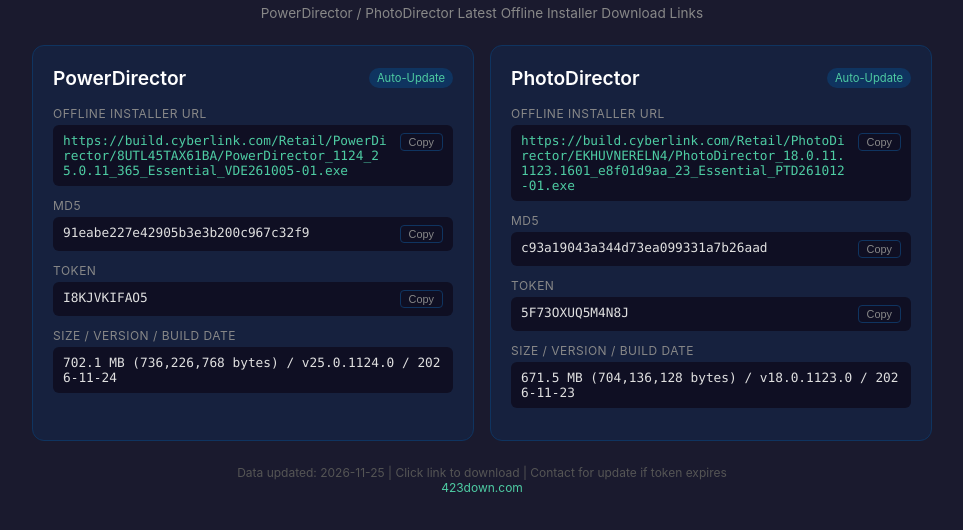
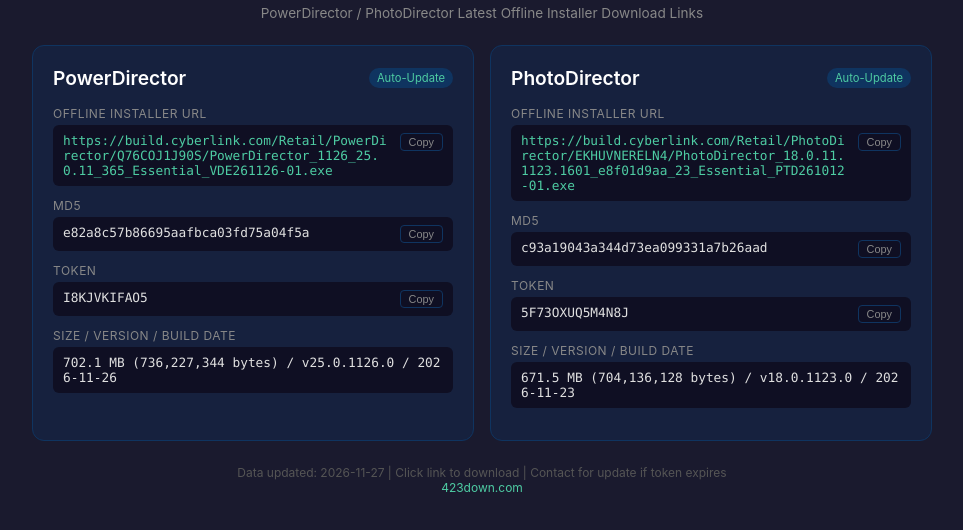
Before and after one commit to 423down-links/cyberlink-links, a plain HTML site: page index.html in a window 1280 px wide. Shown: the part 54-584 px from the top of the page, without its empty margins (158-1121 px from the left). Drawn offline with Linux system fonts and the light colour scheme.

Commit message:
自动更新版本号 2026-11-27

```diff
--- a/data.json
+++ b/data.json
@@ -1,20 +1,20 @@
 {
-  "updated_at": "2026-11-25T21:18:48.860752+00:00",
+  "updated_at": "2026-11-27T17:55:34.703717+00:00",
   "products": [
     {
       "product": "PowerDirector",
       "product_key": "powerdirector",
-      "version": "25.0.1124.0",
+      "version": "25.0.1126.0",
       "product_name": "PowerDirector",
-      "link": "https://build.cyberlink.com/Retail/PowerDirector/8UTL45TAX61BA/PowerDirector_1124_25.0.11_365_Essential_VDE261005-01.exe",
+      "link": "https://build.cyberlink.com/Retail/PowerDirector/Q76COJ1J90S/PowerDirector_1126_25.0.11_365_Essential_VDE261126-01.exe",
       "token": "I8KJVKIFAO5",
       "downloader_url": "https://build.cyberlink.com/Retail/PowerDirector/WU18ZHKQ2W22/CyberLink_PowerDirector_Downloader.exe",
-      "size": 736226768,
+      "size": 736227344,
       "size_mb": 702.1,
-      "build_date": "2026-11-24",
-      "last_modified": "Wed, 25 Nov 2026 08:25:30 GMT",
-      "md5": "91eabe227e42905b3e3b200c967c32f9",
-      "fetched_at": "2026-11-25T21:18:47.471058+00:00"
+      "build_date": "2026-11-26",
+      "last_modified": "Fri, 27 Nov 2026 06:43:09 GMT",
+      "md5": "e82a8c57b86695aafbca03fd75a04f5a",
+      "fetched_at": "2026-11-27T17:55:33.668980+00:00"
     },
     {
       "product": "PhotoDirector",
@@ -29,7 +29,7 @@
       "build_date": "2026-11-23",
       "last_modified": "Mon, 23 Nov 2026 10:19:14 GMT",
       "md5": "c93a19043a344d73ea099331a7b26aad",
-      "fetched_at": "2026-11-25T21:18:48.859974+00:00"
+      "fetched_at": "2026-11-27T17:55:34.703219+00:00"
     }
   ]
 }
--- a/index.html
+++ b/index.html
@@ -223,17 +223,17 @@
 /* EMBEDDED_DATA 由 fetch_versions.py 自动写入（与 data.json 保持一致），
    仅作 data.json 拉取失败时的兜底显示——手写在这里会导致版本号长期腐化。 */
 var EMBEDDED_DATA = {
-  "updated_at": "2026-11-25T21:18:48.860752+00:00",
+  "updated_at": "2026-11-27T17:55:34.703717+00:00",
   "products": [
     {
       "product": "PowerDirector",
       "product_key": "powerdirector",
-      "version": "25.0.1124.0",
-      "link": "https://build.cyberlink.com/Retail/PowerDirector/8UTL45TAX61BA/PowerDirector_1124_25.0.11_365_Essential_VDE261005-01.exe",
+      "version": "25.0.1126.0",
+      "link": "https://build.cyberlink.com/Retail/PowerDirector/Q76COJ1J90S/PowerDirector_1126_25.0.11_365_Essential_VDE261126-01.exe",
       "token": "I8KJVKIFAO5",
-      "size": 736226768,
-      "build_date": "2026-11-24",
-      "md5": "91eabe227e42905b3e3b200c967c32f9"
+      "size": 736227344,
+      "build_date": "2026-11-26",
+      "md5": "e82a8c57b86695aafbca03fd75a04f5a"
     },
     {
       "product": "PhotoDirector",
```
